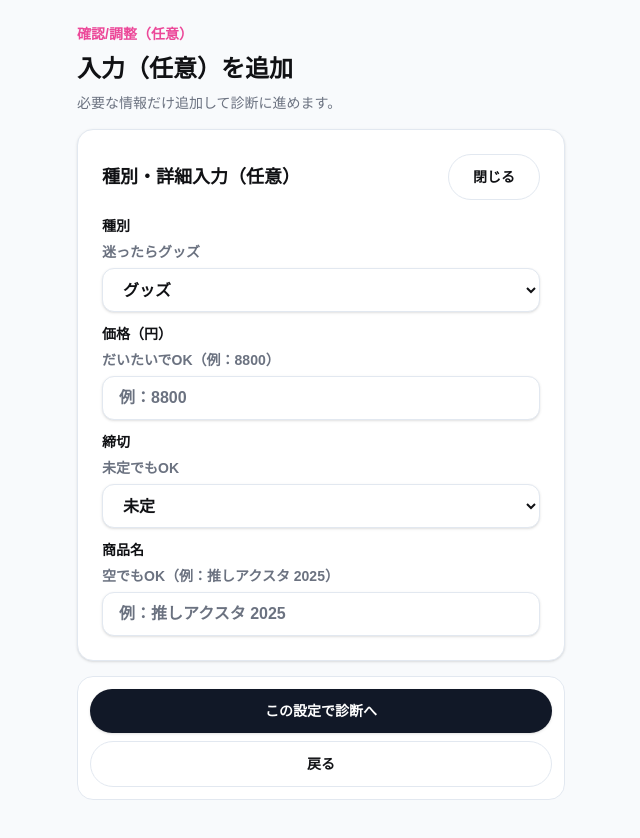
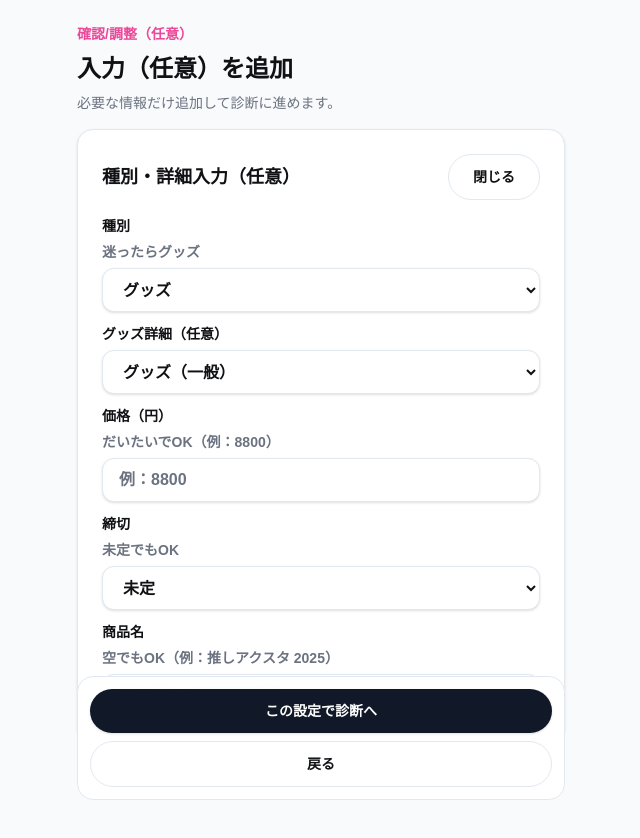
Before and after one commit to Chipwwwwww/oshihapi-pushi-buy-diagnosis, a Next.js app: page /confirm/settings in a window 1280 px wide. Shown: the top 838 px of the page, without its empty margins (319-959 px from the left). Built offline with nearby package versions, Linux system fonts and the light colour scheme.

Commit message:
feat(goodsSubtype): support ita-bag badge branch without storage gate

```diff
--- a/app/confirm/confirmQuery.ts
+++ b/app/confirm/confirmQuery.ts
@@ -1,5 +1,5 @@
 import type { ReadonlyURLSearchParams } from "next/navigation";
-import type { InputMeta, ItemKind, Mode } from "@/src/oshihapi/model";
+import type { GoodsSubtype, InputMeta, ItemKind, Mode } from "@/src/oshihapi/model";
 
 type SearchParamsLike = URLSearchParams | ReadonlyURLSearchParams;
 
@@ -22,6 +22,11 @@ export const itemKindOptions: { value: ItemKind; label: string }[] = [
   { value: "game_billing", label: "ゲーム課金" },
 ];
 
+
+export const goodsSubtypeOptions: { value: GoodsSubtype; label: string }[] = [
+  { value: "general", label: "グッズ（一般）" },
+  { value: "itaBag_badge", label: "痛バ（缶バッジ複数）" },
+];
 export const modeLabelMap: Record<Mode, string> = {
   short: "即決（30秒）",
   medium: "標準（60秒〜2分）",
@@ -30,12 +35,17 @@ export const modeLabelMap: Record<Mode, string> = {
 
 const DEADLINE_VALUES = deadlineOptions.map((option) => option.value);
 const ITEM_KIND_VALUES = itemKindOptions.map((option) => option.value);
+const GOODS_SUBTYPE_VALUES = goodsSubtypeOptions.map((option) => option.value);
 
 const isDeadlineValue = (value: string): value is DeadlineValue => DEADLINE_VALUES.includes(value as DeadlineValue);
 const isItemKindValue = (value: string): value is ItemKind => ITEM_KIND_VALUES.includes(value as ItemKind);
+const isGoodsSubtypeValue = (value: string): value is GoodsSubtype =>
+  GOODS_SUBTYPE_VALUES.includes(value as GoodsSubtype);
 
 export const parseDeadlineValue = (value: string): DeadlineValue => (isDeadlineValue(value) ? value : "unknown");
 export const parseItemKindValue = (value: string): ItemKind => (isItemKindValue(value) ? value : "goods");
+export const parseGoodsSubtypeValue = (value: string | null | undefined): GoodsSubtype =>
+  value && isGoodsSubtypeValue(value) ? value : "general";
 
 export function buildUrl(
   pathname: string,
--- a/app/confirm/settings/ConfirmSettingsClient.tsx
+++ b/app/confirm/settings/ConfirmSettingsClient.tsx
@@ -1,7 +1,7 @@
 "use client";
 import { useState } from "react";
 import { useRouter, useSearchParams } from "next/navigation";
-import type { Decisiveness } from "@/src/oshihapi/model";
+import type { Decisiveness, GoodsSubtype } from "@/src/oshihapi/model";
 import { parseDecisiveness, DECISIVENESS_STORAGE_KEY } from "@/src/oshihapi/decisiveness";
 import { COPY_BY_MODE } from "@/src/oshihapi/modes/copy_dictionary";
 import {
@@ -17,8 +17,10 @@ import {
   buildConfirmUrl,
   buildFlowUrl,
   deadlineOptions,
+  goodsSubtypeOptions,
   itemKindOptions,
   parseDeadlineValue,
+  parseGoodsSubtypeValue,
   parseItemKindValue,
 } from "../confirmQuery";
 
@@ -37,6 +39,7 @@ export default function ConfirmSettingsClient() {
   const decisiveness = parseDecisiveness(searchParams.get("decisiveness"));
   const deadline = parseDeadlineValue(searchParams.get("deadline") ?? "unknown");
   const itemKind = parseItemKindValue(searchParams.get("itemKind") ?? "goods");
+  const goodsSubtype = parseGoodsSubtypeValue(searchParams.get("goodsSubtype"));
   const itemName = searchParams.get("itemName") ?? "";
   const priceYen = searchParams.get("priceYen") ?? "";
 
@@ -84,6 +87,8 @@ export default function ConfirmSettingsClient() {
         priceYen={priceYen}
         deadline={deadline}
         itemKind={itemKind}
+        goodsSubtype={goodsSubtype}
+        goodsSubtypeOptions={goodsSubtypeOptions}
         deadlineOptions={deadlineOptions}
         itemKindOptions={itemKindOptions}
         isOptionalInputOpen={isDetailOpen}
@@ -99,7 +104,15 @@ export default function ConfirmSettingsClient() {
         onItemNameChange={(value) => replaceQuery({ itemName: value.trim() ? value : null })}
         onPriceYenChange={(value) => replaceQuery({ priceYen: parsePriceYen(value) })}
         onDeadlineChange={(value) => replaceQuery({ deadline: parseDeadlineValue(value) })}
-        onItemKindChange={(value) => replaceQuery({ itemKind: parseItemKindValue(value) })}
+        onItemKindChange={(value) =>
+          replaceQuery({
+            itemKind: parseItemKindValue(value),
+            goodsSubtype: value === "goods" ? goodsSubtype : null,
+          })
+        }
+        onGoodsSubtypeChange={(value: GoodsSubtype) =>
+          replaceQuery({ goodsSubtype: parseGoodsSubtypeValue(value) })
+        }
       />
 
       <div className="sticky bottom-0 mt-auto -mx-4 grid gap-2 border-t border-slate-200 bg-white/95 px-4 pt-3 pb-[calc(env(safe-area-inset-bottom)+0.75rem)] backdrop-blur dark:border-white/10 dark:bg-[#0B1220]/95 sm:mx-0 sm:rounded-2xl sm:border sm:px-3">
--- a/app/flow/FlowClient.tsx
+++ b/app/flow/FlowClient.tsx
@@ -8,6 +8,7 @@ import type {
   DecisionRun,
   Decisiveness,
   InputMeta,
+  GoodsSubtype,
   ItemKind,
   Mode,
   Question,
@@ -59,6 +60,7 @@ const ITEM_KIND_VALUES: ItemKind[] = [
   "ticket",
   "game_billing",
 ];
+const GOODS_SUBTYPE_VALUES: GoodsSubtype[] = ["general", "itaBag_badge"];
 
 const deadlineOptions = [
   { value: "today", label: "今日" },
@@ -77,6 +79,11 @@ const itemKindOptions: { value: ItemKind; label: string }[] = [
   { value: "game_billing", label: "ゲーム課金" },
 ];
 
+const goodsSubtypeOptions: { value: GoodsSubtype; label: string }[] = [
+  { value: "general", label: "グッズ（一般）" },
+  { value: "itaBag_badge", label: "痛バ（缶バッジ複数）" },
+];
+
 type DeadlineValue = NonNullable<InputMeta["deadline"]>;
 
 const isDeadlineValue = (value: string): value is DeadlineValue =>
@@ -84,6 +91,9 @@ const isDeadlineValue = (value: string): value is DeadlineValue =>
 
 const isItemKindValue = (value: string): value is ItemKind =>
   ITEM_KIND_VALUES.includes(value as ItemKind);
+
+const isGoodsSubtypeValue = (value: string): value is GoodsSubtype =>
+  GOODS_SUBTYPE_VALUES.includes(value as GoodsSubtype);
 
 const parsePriceYen = (value: string | null): number | undefined => {
   if (!value) return undefined;
@@ -101,6 +111,9 @@ const parseItemKind = (value: string | null): InputMeta["itemKind"] => {
   return isItemKindValue(value) ? value : "goods";
 };
 
+const parseGoodsSubtype = (value: string | null): GoodsSubtype =>
+  value && isGoodsSubtypeValue(value) ? value : "general";
+
 const decisionLabels: Record<string, string> = {
   BUY: "買う",
   THINK: "保留",
@@ -117,6 +130,7 @@ export default function FlowPage() {
   const priceYen = parsePriceYen(priceYenParam);
   const deadline = parseDeadline(searchParams.get("deadline"));
   const itemKind = parseItemKind(searchParams.get("itemKind"));
+  const goodsSubtype = parseGoodsSubtype(searchParams.get("goodsSubtype"));
   const decisiveness: Decisiveness = parseDecisiveness(searchParams.get("decisiveness"));
   const styleMode: StyleMode = getStyleModeFromSearchParams(searchParams) ?? "standard";
   const [isSettingsOpen, setIsSettingsOpen] = useState(false);
@@ -124,6 +138,7 @@ export default function FlowPage() {
   const [draftPriceYen, setDraftPriceYen] = useState(priceYenParam);
   const [draftDeadline, setDraftDeadline] = useState<DeadlineValue>(deadline ?? "unknown");
   const [draftItemKind, setDraftItemKind] = useState<ItemKind>(itemKind ?? "goods");
+  const [draftGoodsSubtype, setDraftGoodsSubtype] = useState<GoodsSubtype>(goodsSubtype);
   const [draftDecisiveness, setDraftDecisiveness] = useState<Decisiveness>(decisiveness);
 
   const useCase = itemKind === "game_billing" ? "game_billing" : "merch";
@@ -139,12 +154,12 @@ export default function FlowPage() {
     const addonIds = mode === "long" && itemKind ? (ADDON_BY_ITEM_KIND[itemKind] ?? []) : [];
     const ids = [...baseIds, ...addonIds].filter((id) => {
       if (id !== "q_storage_fit") return true;
-      return shouldAskStorage(itemKind);
+      return shouldAskStorage(itemKind, goodsSubtype);
     });
     return ids
       .map((id) => merch_v2_ja.questions.find((question) => question.id === id))
       .filter((question): question is Question => Boolean(question));
-  }, [answers, itemKind, mode, useCase]);
+  }, [answers, goodsSubtype, itemKind, mode, useCase]);
 
   const [submitting, setSubmitting] = useState(false);
   const startTimeRef = useRef<number>(0);
@@ -188,6 +203,8 @@ export default function FlowPage() {
     else params.delete("priceYen");
     params.set("deadline", draftDeadline);
     params.set("itemKind", draftItemKind);
+    if (draftItemKind === "goods") params.set("goodsSubtype", draftGoodsSubtype);
+    else params.delete("goodsSubtype");
     router.replace(`/flow?${params.toString()}`);
     setIsSettingsOpen(false);
   };
@@ -318,7 +335,7 @@ export default function FlowPage() {
           })()
         : evaluate({
             questionSet: { ...merch_v2_ja, questions },
-            meta: { itemName, priceYen, deadline, itemKind },
+            meta: { itemName, priceYen, deadline, itemKind, goodsSubtype },
             answers: normalizedAnswers,
             mode,
             decisiveness,
@@ -340,7 +357,7 @@ export default function FlowPage() {
       useCase,
       mode,
       decisiveness,
-      meta: { itemName, priceYen, deadline, itemKind },
+      meta: { itemName, priceYen, deadline, itemKind, goodsSubtype },
       answers: normalizedAnswers,
       gameBillingAnswers: useCase === "game_billing" ? normalizedAnswers : undefined,
       output,
@@ -397,6 +414,7 @@ export default function FlowPage() {
                 setDraftPriceYen(priceYenParam);
                 setDraftDeadline(deadline ?? "unknown");
                 setDraftItemKind(itemKind ?? "goods");
+                setDraftGoodsSubtype(goodsSubtype);
                 setDraftDecisiveness(decisiveness);
                 setIsSettingsOpen(true);
               }}
@@ -584,6 +602,8 @@ export default function FlowPage() {
               priceYen={draftPriceYen}
               deadline={draftDeadline}
               itemKind={draftItemKind}
+              goodsSubtype={draftGoodsSubtype}
+              goodsSubtypeOptions={goodsSubtypeOptions}
               deadlineOptions={deadlineOptions}
               itemKindOptions={itemKindOptions}
               onStyleModeChange={handleStyleModeChange}
@@ -591,7 +611,11 @@ export default function FlowPage() {
               onItemNameChange={setDraftItemName}
               onPriceYenChange={setDraftPriceYen}
               onDeadlineChange={setDraftDeadline}
-              onItemKindChange={setDraftItemKind}
+              onItemKindChange={(nextKind) => {
+                setDraftItemKind(nextKind);
+                if (nextKind !== "goods") setDraftGoodsSubtype("general");
+              }}
+              onGoodsSubtypeChange={setDraftGoodsSubtype}
             />
             <Button onClick={handleApplyOptionalSettings} className="mt-4 w-full">この設定を反映</Button>
           </div>
--- a/app/result/[runId]/page.tsx
+++ b/app/result/[runId]/page.tsx
@@ -207,7 +207,7 @@ export default function ResultPage() {
   const modeCopy = COPY_BY_MODE[styleMode];
   const normalizedWaitType = outputExt?.waitType ?? (run?.output.decision === "THINK" ? "none" : "none");
   const storageFitValue =
-    run && shouldAskStorage(run.meta.itemKind) && typeof run.answers.q_storage_fit === "string"
+    run && shouldAskStorage(run.meta.itemKind, run.meta.goodsSubtype) && typeof run.answers.q_storage_fit === "string"
       ? STORAGE_FIT_LABEL[run.answers.q_storage_fit] ?? run.answers.q_storage_fit
       : null;
 
--- a/components/AdvancedSettingsPanel.tsx
+++ b/components/AdvancedSettingsPanel.tsx
@@ -1,6 +1,6 @@
 "use client";
 
-import type { Decisiveness, ItemKind } from "@/src/oshihapi/model";
+import type { Decisiveness, GoodsSubtype, ItemKind } from "@/src/oshihapi/model";
 import type { StyleMode } from "@/src/oshihapi/modes/useStyleMode";
 import { decisivenessLabels, decisivenessOptions } from "@/src/oshihapi/decisiveness";
 import Button from "@/components/ui/Button";
@@ -26,6 +26,8 @@ type AdvancedSettingsPanelProps = {
   priceYen: string;
   deadline: DeadlineValue;
   itemKind: ItemKind;
+  goodsSubtype?: GoodsSubtype;
+  goodsSubtypeOptions?: ReadonlyArray<{ value: GoodsSubtype; label: string }>;
   deadlineOptions: ReadonlyArray<{ value: DeadlineValue; label: string }>;
   itemKindOptions: ReadonlyArray<{ value: ItemKind; label: string }>;
   isOptionalInputOpen?: boolean;
@@ -42,6 +44,7 @@ type AdvancedSettingsPanelProps = {
   onPriceYenChange: (value: string) => void;
   onDeadlineChange: (value: DeadlineValue) => void;
   onItemKindChange: (value: ItemKind) => void;
+  onGoodsSubtypeChange?: (value: GoodsSubtype) => void;
 };
 
 export default function AdvancedSettingsPanel({
@@ -57,6 +60,8 @@ export default function AdvancedSettingsPanel({
   priceYen,
   deadline,
   itemKind,
+  goodsSubtype = "general",
+  goodsSubtypeOptions = [],
   deadlineOptions,
   itemKindOptions,
   isOptionalInputOpen = true,
@@ -73,6 +78,7 @@ export default function AdvancedSettingsPanel({
   onPriceYenChange,
   onDeadlineChange,
   onItemKindChange,
+  onGoodsSubtypeChange,
 }: AdvancedSettingsPanelProps) {
   return (
     <div className="space-y-4">
@@ -150,6 +156,22 @@ export default function AdvancedSettingsPanel({
                     ))}
                   </select>
                 </label>
+                {itemKind === "goods" && goodsSubtypeOptions.length > 0 ? (
+                  <label className="grid gap-1.5 text-sm font-semibold text-foreground">
+                    グッズ詳細（任意）
+                    <select
+                      value={goodsSubtype}
+                      onChange={(event) => onGoodsSubtypeChange?.(event.target.value as GoodsSubtype)}
+                      className={inputBaseClass}
+                    >
+                      {goodsSubtypeOptions.map((option) => (
+                        <option key={option.value} value={option.value}>
+                          {option.label}
+                        </option>
+                      ))}
+                    </select>
+                  </label>
+                ) : null}
                 <label className="grid gap-1.5 text-sm font-semibold text-foreground">
                   価格（円）
                   {priceYenHelpText ? <span className={helperTextClass}>{priceYenHelpText}</span> : null}
@@ -242,6 +264,22 @@ export default function AdvancedSettingsPanel({
                     ))}
                   </select>
                 </label>
+                {itemKind === "goods" && goodsSubtypeOptions.length > 0 ? (
+                  <label className="grid gap-2 text-sm font-semibold text-foreground">
+                    グッズ詳細（任意）
+                    <select
+                      value={goodsSubtype}
+                      onChange={(event) => onGoodsSubtypeChange?.(event.target.value as GoodsSubtype)}
+                      className={inputBaseClass}
+                    >
+                      {goodsSubtypeOptions.map((option) => (
+                        <option key={option.value} value={option.value}>
+                          {option.label}
+                        </option>
+                      ))}
+                    </select>
+                  </label>
+                ) : null}
               </>
             )}
           </div>
--- a/scripts/gen_question_bank_branch_table.ts
+++ b/scripts/gen_question_bank_branch_table.ts
@@ -1,6 +1,6 @@
 import { mkdirSync, writeFileSync } from "node:fs";
 import { join } from "node:path";
-import type { ItemKind, Question } from "@/src/oshihapi/model";
+import type { GoodsSubtype, ItemKind, Question } from "@/src/oshihapi/model";
 import { GAME_BILLING_OPTION_DELTAS, getGameBillingQuestions } from "@/src/oshihapi/gameBillingNeutralV1";
 import { merch_v2_ja } from "@/src/oshihapi/merch_v2_ja";
 import { resolveOptionLabel, resolveQuestionText } from "@/src/oshihapi/modes/question_copy_resolver";
@@ -21,6 +21,7 @@ import {
 } from "@/src/oshihapi/question_sets";
 
 const ITEM_KINDS: ItemKind[] = ["goods", "blind_draw", "ticket", "preorder", "used"];
+const GOODS_SUBTYPES: GoodsSubtype[] = ["general", "itaBag_badge"];
 const STYLES = ["standard", "kawaii", "oshi"] as const;
 type Style = (typeof STYLES)[number];
 
@@ -34,10 +35,16 @@ const gameBillingQuestionMap = new Map(
   ].map((q) => [q.id, q]),
 );
 
-function getMerchQuestionIds(mode: "short" | "medium" | "long", itemKind: ItemKind): string[] {
+function getMerchQuestionIds(
+  mode: "short" | "medium" | "long",
+  itemKind: ItemKind,
+  goodsSubtype: GoodsSubtype = "general",
+): string[] {
   const baseIds = mode === "short" ? [...QUICK_QUESTION_IDS] : [...CORE_12_QUESTION_IDS];
   const addonIds = mode === "long" ? [...(ADDON_BY_ITEM_KIND[itemKind] ?? [])] : [];
-  return [...baseIds, ...addonIds].filter((id) => id !== "q_storage_fit" || shouldAskStorage(itemKind));
+  return [...baseIds, ...addonIds].filter(
+    (id) => id !== "q_storage_fit" || shouldAskStorage(itemKind, goodsSubtype),
+  );
 }
 
 function getScoringRelevance(useCase: "merch" | "game_billing", question: Question): string {
@@ -79,10 +86,41 @@ function toBuyStopDelta(questionId: string, optionId: string): BuyStopDelta | nu
   return { buyDelta: delta.buyDelta, stopDelta: delta.stopDelta, netDelta: delta.buyDelta - delta.stopDelta };
 }
 
+const getMerchBranchVariants = (mode: "short" | "medium" | "long", itemKind: ItemKind) => {
+  if (itemKind !== "goods") {
+    return [{ branchSuffix: "", questionIds: getMerchQuestionIds(mode, itemKind) }];
+  }
+  return GOODS_SUBTYPES.map((goodsSubtype) => ({
+    branchSuffix: goodsSubtype === "general" ? "" : `#${goodsSubtype}`,
+    questionIds: getMerchQuestionIds(mode, itemKind, goodsSubtype),
+  }));
+};
+
 const merchBranching = {
-  short: Object.fromEntries(ITEM_KINDS.map((kind) => [kind, getMerchQuestionIds("short", kind)])),
-  medium: Object.fromEntries(ITEM_KINDS.map((kind) => [kind, getMerchQuestionIds("medium", kind)])),
-  long: Object.fromEntries(ITEM_KINDS.map((kind) => [kind, getMerchQuestionIds("long", kind)])),
+  short: Object.fromEntries(
+    ITEM_KINDS.flatMap((kind) =>
+      getMerchBranchVariants("short", kind).map((variant) => [
+        `${kind}${variant.branchSuffix}`,
+        variant.questionIds,
+      ]),
+    ),
+  ),
+  medium: Object.fromEntries(
+    ITEM_KINDS.flatMap((kind) =>
+      getMerchBranchVariants("medium", kind).map((variant) => [
+        `${kind}${variant.branchSuffix}`,
+        variant.questionIds,
+      ]),
+    ),
+  ),
+  long: Object.fromEntries(
+    ITEM_KINDS.flatMap((kind) =>
+      getMerchBranchVariants("long", kind).map((variant) => [
+        `${kind}${variant.branchSuffix}`,
+        variant.questionIds,
+      ]),
+    ),
+  ),
 };
 
 const gameBillingBranching = {
@@ -104,9 +142,9 @@ const appendAppearsIn = (questionId: string, branchKey: string) => {
 };
 
 for (const mode of ["short", "medium", "long"] as const) {
-  for (const itemKind of ITEM_KINDS) {
-    for (const questionId of merchBranching[mode][itemKind]) {
-      appendAppearsIn(questionId, `merch/${mode}/${itemKind}`);
+  for (const [branchItemKind, questionIds] of Object.entries(merchBranching[mode])) {
+    for (const questionId of questionIds) {
+      appendAppearsIn(questionId, `merch/${mode}/${branchItemKind}`);
     }
   }
 }
@@ -168,7 +206,9 @@ const orphanQuestionIds = questionsJson.filter((q) => q.isOrphan).map((q) => q.q
 const md: string[] = ["# Question Bank Branching Table", "", "## A. Branching Matrix", "", "### Merch"];
 for (const mode of ["short", "medium", "long"] as const) {
   md.push(`#### mode=${mode}`);
-  for (const kind of ITEM_KINDS) md.push(`- itemKind=${kind}: ${merchBranching[mode][kind].join(" -> ")}`);
+  for (const [branchItemKind, questionIds] of Object.entries(merchBranching[mode])) {
+    md.push(`- itemKind=${branchItemKind}: ${questionIds.join(" -> ")}`);
+  }
   md.push("");
 }
 md.push("### Game Billing");
--- a/src/oshihapi/engine.ts
+++ b/src/oshihapi/engine.ts
@@ -189,7 +189,7 @@ export function evaluate(input: EvaluateInput): DecisionOutput {
     Math.round(50 + Math.abs(scoreSigned) * 70 - unknownPenalty)
   );
 
-  if (shouldAskStorage(input.meta.itemKind)) {
+  if (shouldAskStorage(input.meta.itemKind, input.meta.goodsSubtype)) {
     const storageFit = input.answers.q_storage_fit;
     if (storageFit === 'NONE' || storageFit === 'UNKNOWN') {
       if (decision === 'BUY') {
--- a/src/oshihapi/model.ts
+++ b/src/oshihapi/model.ts
@@ -5,6 +5,7 @@ export type Category = 'merch';
 export type UseCase = 'merch' | 'game_billing';
 
 export type ItemKind = 'goods' | 'blind_draw' | 'used' | 'preorder' | 'ticket' | 'game_billing';
+export type GoodsSubtype = 'general' | 'itaBag_badge';
 
 export type QuestionType = 'single' | 'multi' | 'scale' | 'number' | 'text';
 
@@ -75,6 +76,7 @@ export type InputMeta = {
   priceYen?: number;
   deadline?: 'today' | 'tomorrow' | 'in3days' | 'in1week' | 'unknown';
   itemKind?: ItemKind;
+  goodsSubtype?: GoodsSubtype;
 };
 
 export type AnswerValue = string | number | boolean | null | string[];
--- a/src/oshihapi/question_sets.ts
+++ b/src/oshihapi/question_sets.ts
@@ -1,4 +1,4 @@
-import type { ItemKind } from "@/src/oshihapi/model";
+import type { GoodsSubtype, ItemKind } from "@/src/oshihapi/model";
 import { shouldAskStorage as baseShouldAskStorage } from "@/src/oshihapi/storageGate";
 
 export const QUICK_QUESTION_IDS = [
@@ -35,8 +35,8 @@ export const ADDON_BY_ITEM_KIND: Partial<Record<ItemKind, readonly string[]>> =
   used: ["q_addon_common_info", "q_addon_common_priority", "q_addon_used_condition", "q_addon_used_price_gap"],
 };
 
-export function shouldAskStorage(itemKind?: ItemKind): boolean {
-  return baseShouldAskStorage(itemKind);
+export function shouldAskStorage(itemKind?: ItemKind, goodsSubtype?: GoodsSubtype): boolean {
+  return baseShouldAskStorage(itemKind, goodsSubtype);
 }
 
 export const GAME_BILLING_SHORT_QUESTION_IDS = [
--- a/src/oshihapi/storageGate.ts
+++ b/src/oshihapi/storageGate.ts
@@ -1,9 +1,10 @@
-import type { ItemKind } from "@/src/oshihapi/model";
+import type { GoodsSubtype, ItemKind } from "@/src/oshihapi/model";
 
 const SKIP_STORAGE_KINDS = new Set<ItemKind>(["ticket", "game_billing"]);
 
-export function shouldAskStorage(kindId?: ItemKind): boolean {
+export function shouldAskStorage(kindId?: ItemKind, goodsSubtype?: GoodsSubtype): boolean {
   if (!kindId) return true;
+  if (kindId === "goods" && goodsSubtype === "itaBag_badge") return false;
   return !SKIP_STORAGE_KINDS.has(kindId);
 }
 
```
Also changed, not shown: 3 other files (tests, documents, lock files or other folders).
